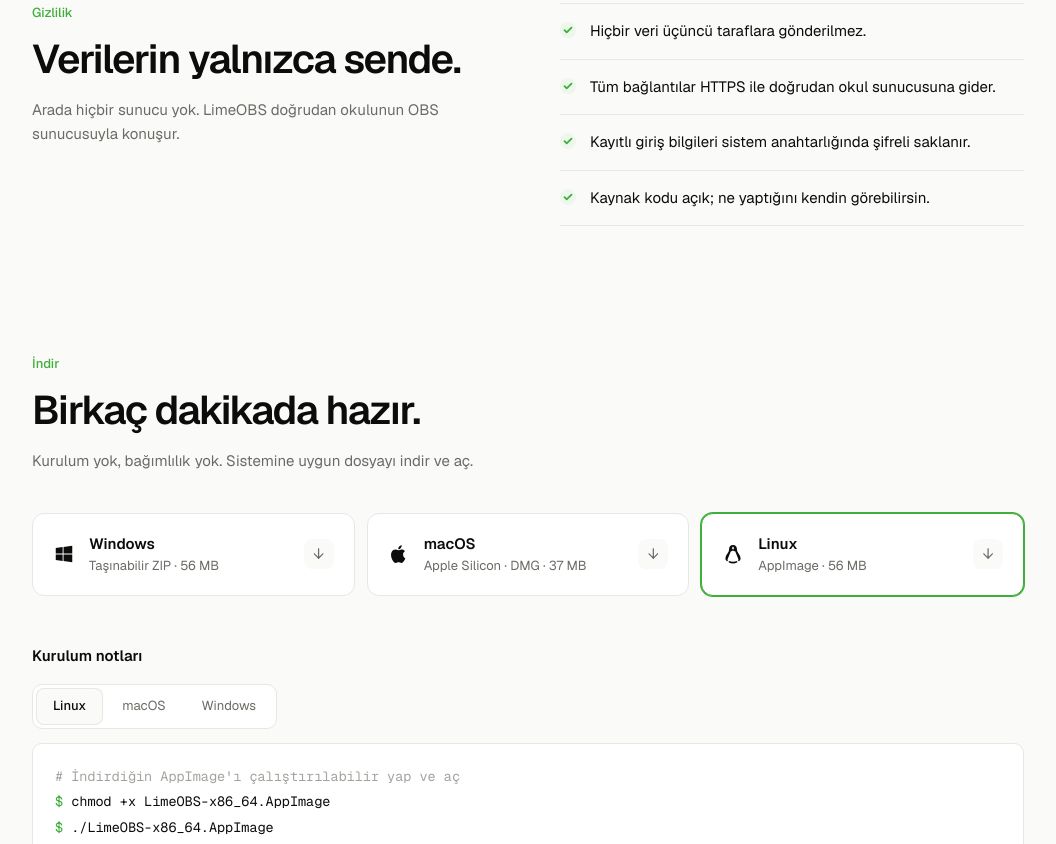
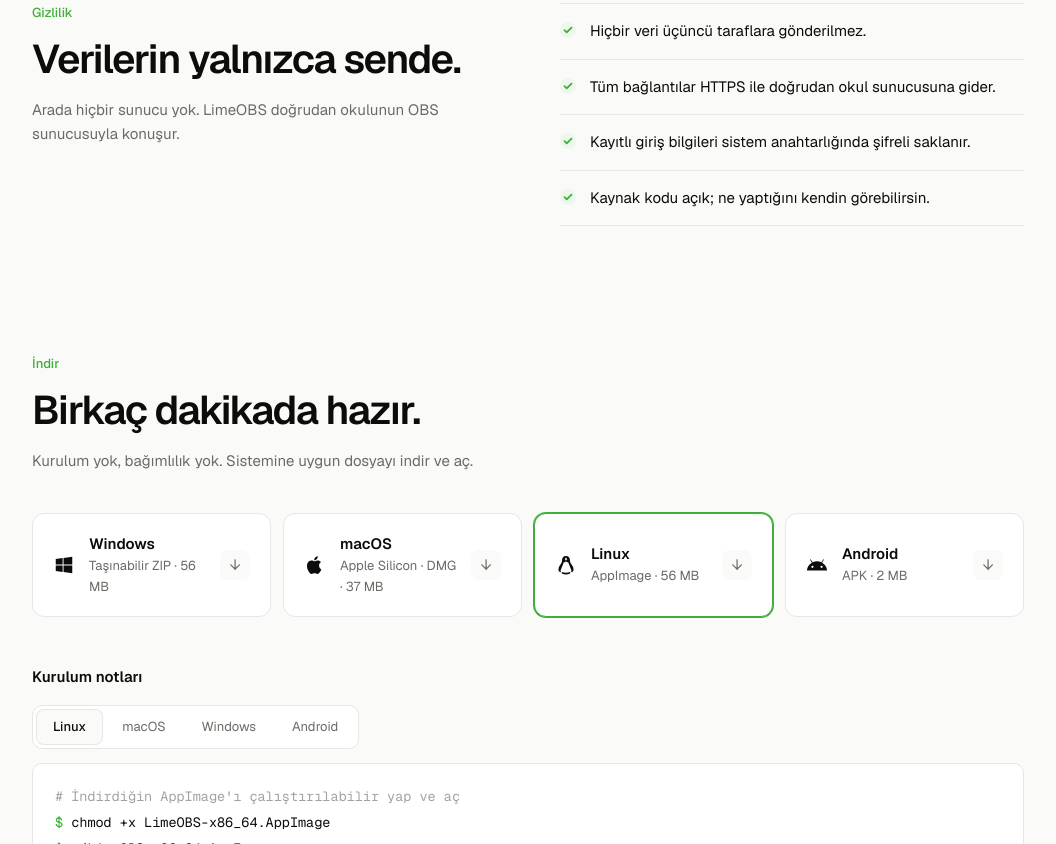
Before and after one commit to kefy266/LimeOBS, a plain HTML site: page website/index.html in a window 1280 px wide. Shown: the part 1956-2800 px from the top of the page, without its empty margins (112-1168 px from the left). Drawn offline with nearby package versions, Linux system fonts and the light colour scheme.

Commit message:
Sitede Android indirme kartı; Linux paketinde sistem fontconfig'i
Co-Authored-By: Claude Opus 5.5 <noreply@anthropic.com>

```diff
--- a/website/index.html
+++ b/website/index.html
@@ -98,7 +98,8 @@ kbd{font-family:"Geist Mono",monospace;font-size:12px;padding:1px 6px;border:1px
 
 /* install */
 .tabs{display:inline-flex;gap:4px;padding:4px;border:1px solid var(--line);border-radius:10px;background:var(--surface);margin-top:16px}
-.dl{margin-top:40px;display:grid;grid-template-columns:repeat(3,1fr);gap:12px}
+.dl{margin-top:40px;display:grid;grid-template-columns:repeat(4,1fr);gap:12px}
+@media (max-width:1100px){.dl{grid-template-columns:repeat(2,1fr)}}
 .dl-card{display:flex;align-items:center;gap:14px;padding:18px 20px;border:1px solid var(--line);border-radius:12px;background:var(--surface);transition:border-color .15s,transform .15s}
 .dl-card:hover{border-color:var(--faint);transform:translateY(-1px)}
 .dl-card svg{width:22px;height:22px;flex:none;fill:currentColor}
@@ -151,7 +152,7 @@ footer p.disc{margin-top:20px;color:var(--faint);max-width:640px;font-size:12px}
 </div></nav>
 
 <header class="wrap hero">
-  <div class="tag"><span class="dot"></span>Açık kaynak&nbsp;·&nbsp;Linux, macOS, Windows</div>
+  <div class="tag"><span class="dot"></span>Açık kaynak&nbsp;·&nbsp;Linux, macOS, Windows, Android</div>
   <h1>Okul hayatın, <em>tek pencerede.</em></h1>
   <p class="lead">Akbim OBS için sade ve hızlı bir masaüstü uygulaması. Ders programı, ödevler, sınavlar ve mesajlar, tarayıcı sekmeleri olmadan.</p>
   <div class="cta">
@@ -231,17 +232,23 @@ footer p.disc{margin-top:20px;color:var(--faint);max-width:640px;font-size:12px}
       <svg viewBox="0 0 24 24" fill="none" stroke="currentColor" stroke-width="1.6" stroke-linecap="round" stroke-linejoin="round"><path d="M12 3c-2.2 0-3.5 1.8-3.5 4.2 0 1.6-.3 2.6-1.4 4-1.3 1.6-2.6 3.8-2.6 6.1 0 .8.4 1.4 1.1 1.7M12 3c2.2 0 3.5 1.8 3.5 4.2 0 1.6.3 2.6 1.4 4 1.3 1.6 2.6 3.8 2.6 6.1 0 .8-.4 1.4-1.1 1.7M8 20.5c1.2.7 2.5 1 4 1s2.8-.3 4-1"/><circle cx="10.5" cy="7.5" r=".6" fill="currentColor"/><circle cx="13.5" cy="7.5" r=".6" fill="currentColor"/></svg>
       <div><b>Linux</b><span>AppImage · 56 MB</span></div><i>↓</i>
     </a>
+    <a class="dl-card" data-os="android" href="https://github.com/kefy266/LimeOBS/releases/download/android-guncel/LimeOBS-Android.apk" rel="noopener">
+      <svg viewBox="0 0 24 24"><path d="M17.6 9.48l1.84-3.18a.4.4 0 0 0-.69-.4l-1.86 3.22a11.4 11.4 0 0 0-9.78 0L5.25 5.9a.4.4 0 0 0-.69.4l1.84 3.18A10.8 10.8 0 0 0 1 18h22a10.8 10.8 0 0 0-5.4-8.52zM7 15.25a1.25 1.25 0 1 1 0-2.5 1.25 1.25 0 0 1 0 2.5zm10 0a1.25 1.25 0 1 1 0-2.5 1.25 1.25 0 0 1 0 2.5z"/></svg>
+      <div><b>Android</b><span>APK · 2 MB</span></div><i>↓</i>
+    </a>
   </div>
   <h3 class="h3">Kurulum notları</h3>
   <div class="tabs" role="tablist">
     <button class="on" data-t="linux">Linux</button>
     <button data-t="mac">macOS</button>
     <button data-t="win">Windows</button>
+    <button data-t="android">Android</button>
   </div>
   <div class="code mono">
     <div class="pane on" id="linux"><div class="c"># İndirdiğin AppImage'ı çalıştırılabilir yap ve aç</div><div><span class="p">$ </span>chmod +x LimeOBS-x86_64.AppImage</div><div><span class="p">$ </span>./LimeOBS-x86_64.AppImage</div></div>
     <div class="pane" id="mac"><div class="c"># DMG'yi aç, LimeOBS'u Uygulamalar klasörüne sürükle</div><div class="c"># İmzasız olduğu için açılmazsa: Sistem Ayarları → Gizlilik ve Güvenlik → Yine de Aç</div><div class="c"># ya da Terminal'de:</div><div><span class="p">$ </span>xattr -cr /Applications/LimeOBS.app</div></div>
     <div class="pane" id="win"><div class="c"># LimeOBS-Windows-Portable.zip'i bir klasöre çıkart ve LimeOBS.exe'yi çalıştır</div><div><span class="p">> </span>LimeOBS.exe</div></div>
+    <div class="pane" id="android"><div class="c"># LimeOBS-Android.apk'yı telefonda indir ve aç</div><div class="c"># "Bilinmeyen uygulamaları yükle" izni sorulursa tarayıcına izin ver, sonra Yükle'ye dokun</div><div class="c"># Play Store dışından kurulduğu için Play Protect uyarı gösterebilir: "Yine de yükle"</div></div>
   </div>
 </section>
 
@@ -255,10 +262,10 @@ footer p.disc{margin-top:20px;color:var(--faint);max-width:640px;font-size:12px}
 
 <script>
 // ziyaretçinin sistemini tahmin edip ilgili kartı ve sekmeyi öne çıkar
-(()=>{const u=navigator.userAgent;const os=/Windows/i.test(u)?'win':/Mac/i.test(u)?'mac':/Linux|X11/i.test(u)?'linux':null;
+(()=>{const u=navigator.userAgent;const os=/Android/i.test(u)?'android':/Windows/i.test(u)?'win':/Mac/i.test(u)?'mac':/Linux|X11/i.test(u)?'linux':null;
 if(!os)return;const c=document.querySelector('.dl-card[data-os="'+os+'"]');c.classList.add('me');
 const h=document.getElementById('hero-dl');h.href=c.getAttribute('href');h.target='_blank';h.rel='noopener';
-h.textContent={win:'Windows için indir',mac:'macOS için indir',linux:'Linux için indir'}[os];
+h.textContent={win:'Windows için indir',mac:'macOS için indir',linux:'Linux için indir',android:'Android için indir'}[os];
 const t=document.querySelector('.tabs button[data-t="'+os+'"]');if(t)setTimeout(()=>t.click());})();
 document.querySelectorAll('.tabs button').forEach(b=>b.onclick=()=>{
   document.querySelectorAll('.tabs button,.pane').forEach(x=>x.classList.remove('on'));
```
Also changed, not shown: 1 other file.
